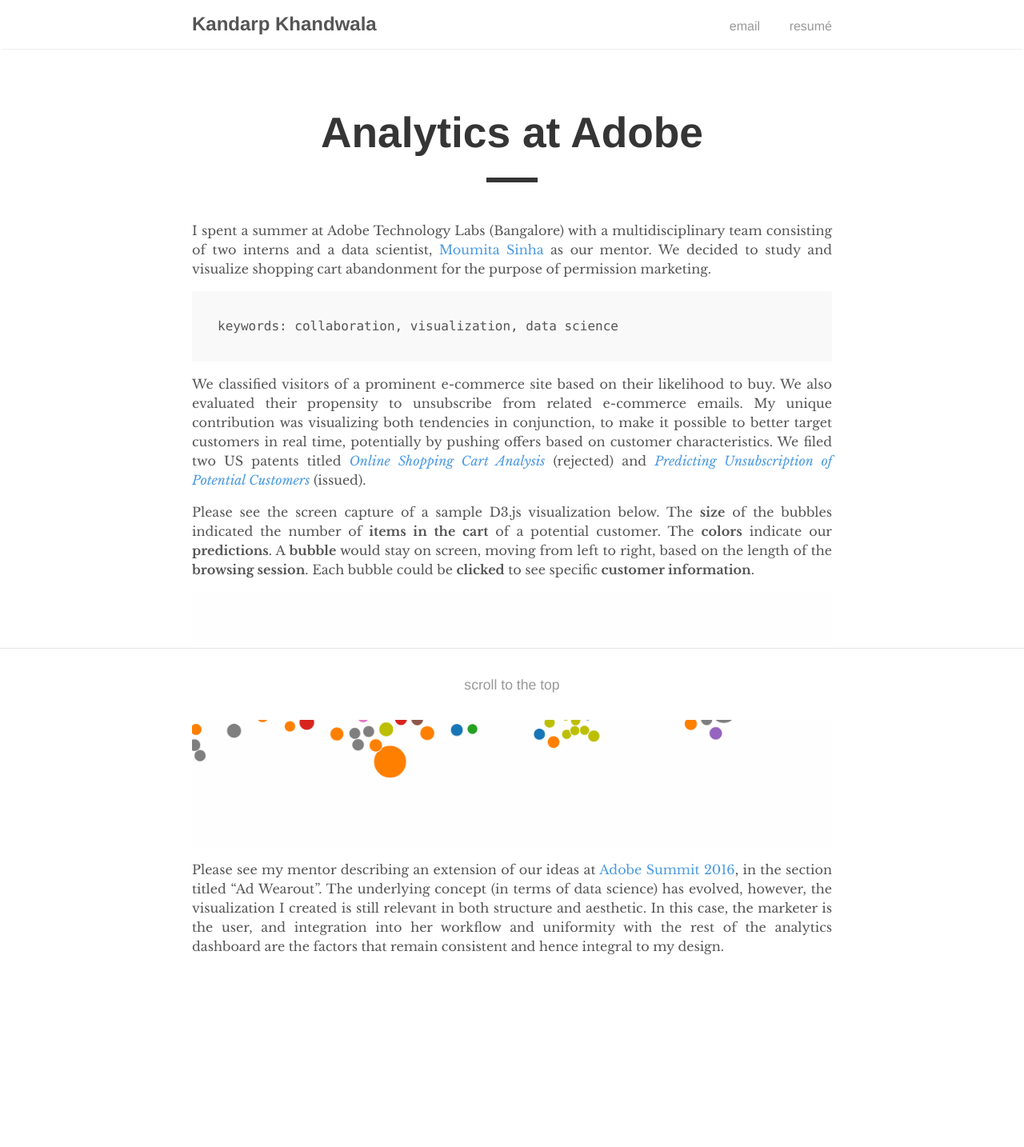
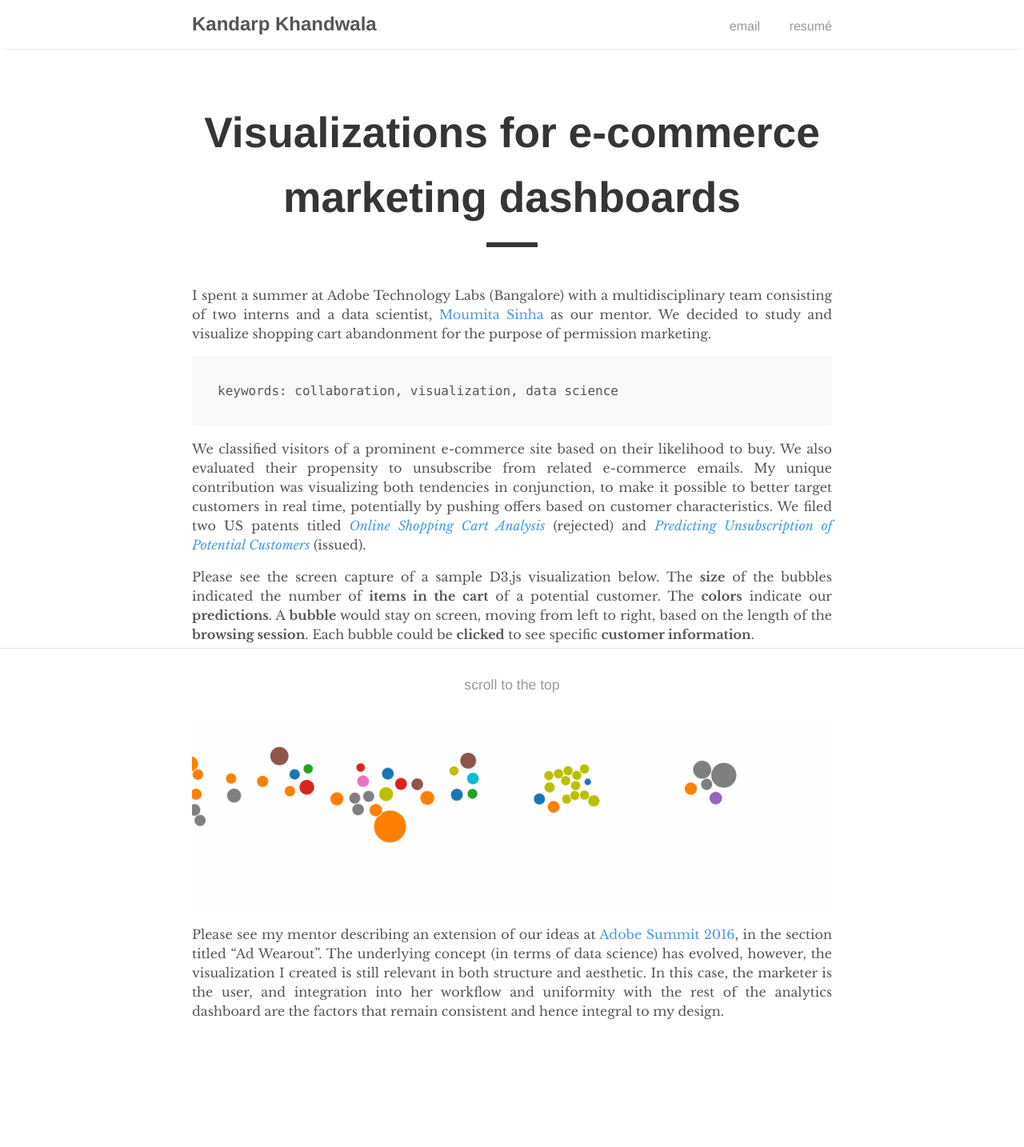
Before and after one commit to kandarpksk/kandarpksk.github.io, a Jekyll site: the page built from _posts/2018-01-27-adobe.md, in a window 1280 px wide. Shown: the whole page at 80% size. Built offline with Jekyll 4.4.1, drawn with Linux system fonts in a browser that asks for light colours; before the commit the page ends 1353 px from its top, so only the background shows below that.

Commit message:
Update 2018-01-27-adobe.md

```diff
--- a/_posts/2018-01-27-adobe.md
+++ b/_posts/2018-01-27-adobe.md
@@ -1,6 +1,6 @@
 ---
 layout: post
-title: "Analytics at Adobe"
+title: "Visualizations for e-commerce marketing dashboards"
 permalink: /adobe-research
 excerpt: I spent a summer at Adobe Technology Labs (Bangalore) with a multidisciplinary team consisting of two interns and a data scientist, Moumita Sinha. We decided to study and visualize shopping cart abandonment for the purpose of permission marketing. We classified visitors of a prominent e-commerce site...
 ---
```
